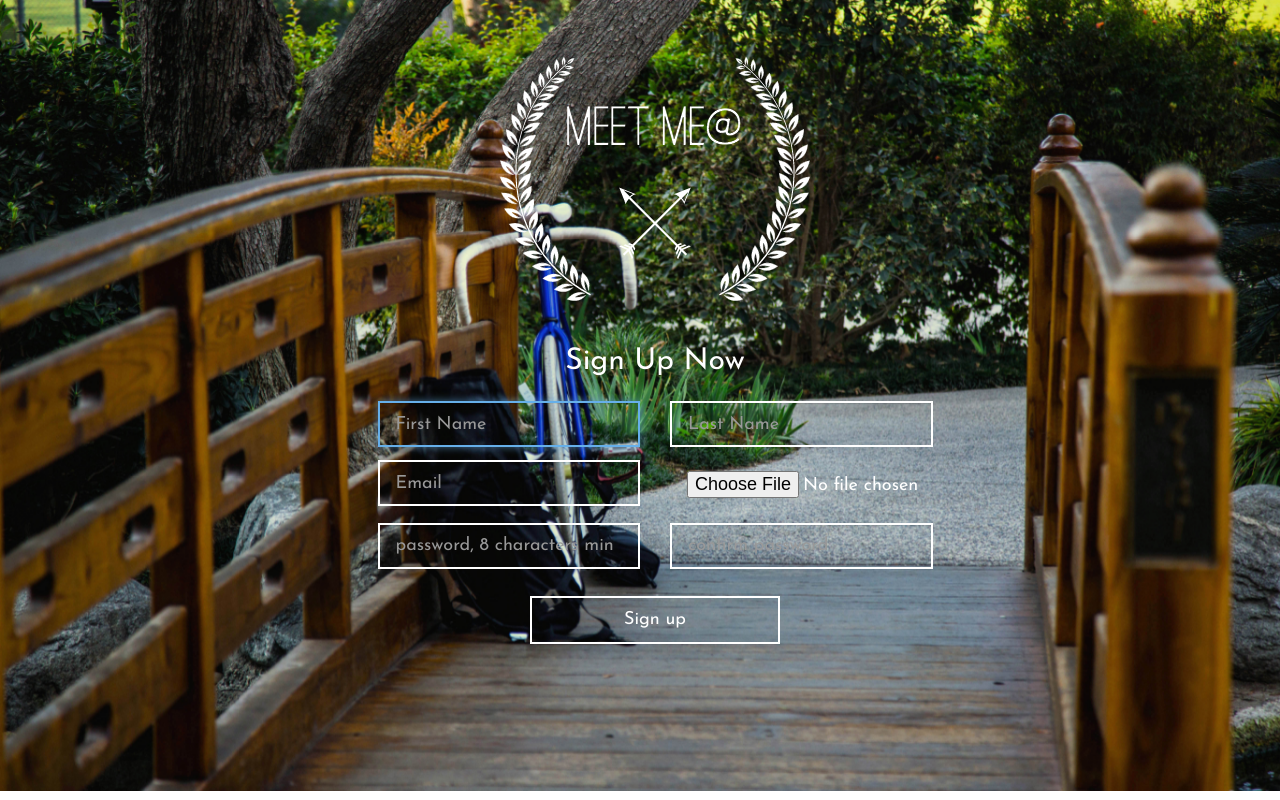
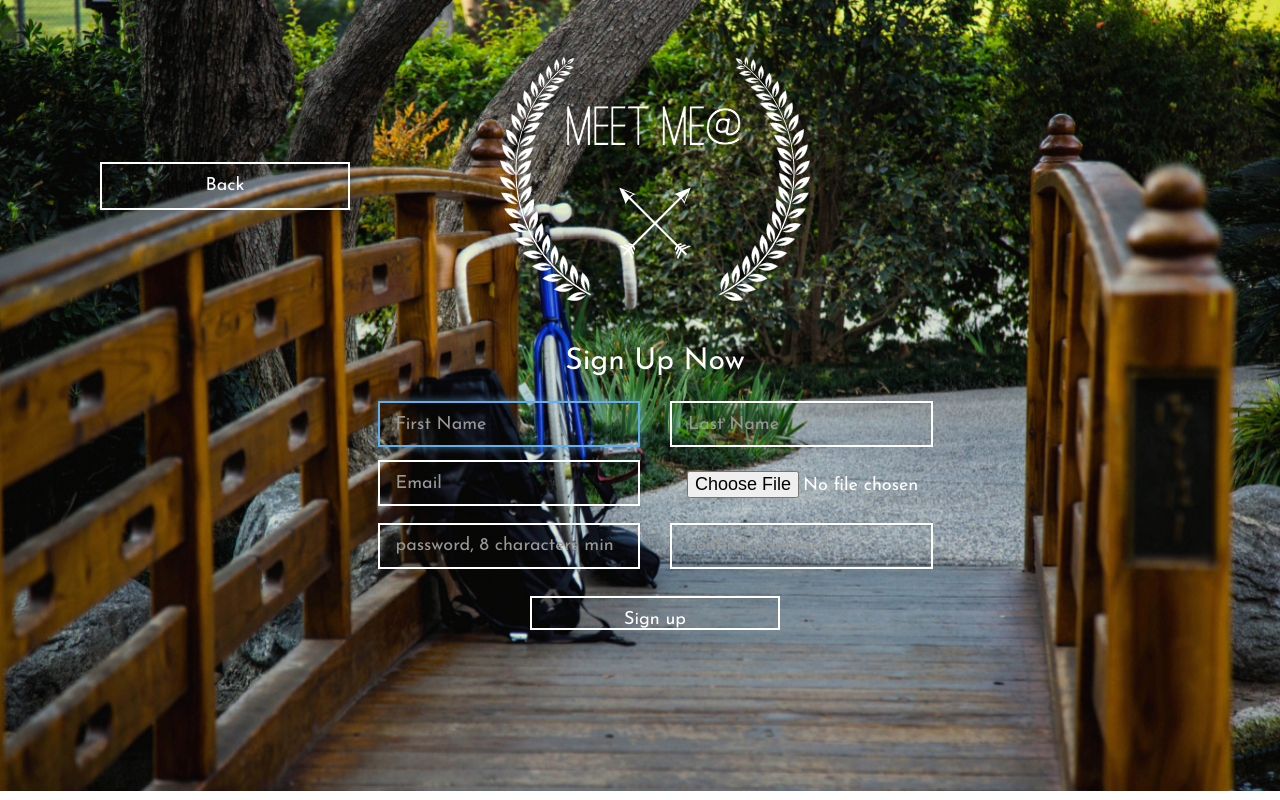
Before and after one commit to cmchavez/Meet-Me-At, a Rails app: the page made by app/views/users/registrations/new.html.erb in a window 1280 px wide. Run offline with Rails 7, Linux system fonts and the light colour scheme; style sheets or scripts are compiled from the project's sources; parts of the project's set-up code (start-up, migrations or seed data) failed here and were passed over; some libraries are stand-ins or nearby versions.

Commit message:
added a back button on the signup page

```diff
--- a/app/assets/javascripts/login.js
+++ b/app/assets/javascripts/login.js
@@ -4,14 +4,13 @@ $(document).on("page:load", login);
 
 function login(){
 	console.log("login is loading")
-	$("button").click(function(){
+	$(".loginnow").click(function(){
 		console.log('clicked')
 		$(".login1").fadeOut("fast");
 		$(".signin").fadeIn("fast");
 		$(".nav_signup").fadeIn("fast");
 
 	});
-
 }
 
 //    console.log("jquery is loaded")
--- a/app/assets/stylesheets/application.scss
+++ b/app/assets/stylesheets/application.scss
@@ -63,6 +63,10 @@ border-radius: 5px;
 .input-lg {
 	border-radius: 0px;
 	border: 2px white solid;
+}
+
+.input-lg:hover {
+	background:white;
 }
 
 .background {
--- a/app/views/users/registrations/new.html.erb
+++ b/app/views/users/registrations/new.html.erb
@@ -1,11 +1,16 @@
 <div class="container registration" id="wrap">
+    <div class="col-md-12">
+    <%= link_to "Back", new_user_session_path, :class=>"btn btn-default btn-lg col-md-12"%>
+    </div>
     <div id="logo-signup"></div>
+
+    <div class="signupnow">
       <div class="row">
           <div class= "col-md-6 col-md-offset-3">
               <h2>Sign Up Now</h2>
 
-<%= form_for(resource, :class=>"form", as: resource_name, url: registration_path(resource_name)) do |f| %>
-  <%= devise_error_messages! %>
+    <%= form_for(resource, :class=>"form", as: resource_name, url: registration_path(resource_name)) do |f| %>
+      <%= devise_error_messages! %>
 
     <div class="row">
       <div class="field col-xs-6 col-md-6">
@@ -38,9 +43,10 @@
 
 
   <div class="actions">
-    <%= f.submit "Sign up", :class=>"btn btn-default btn-lg" %>
+    <%= f.submit "Sign up", :class=>"btn btn-default btn-lg form-control" %>
   </div>
 <% end %>
+              </div>
           </div> <!-- close col-md-6 -->
       </div> <!-- close row -->
 </div>
--- a/app/views/users/sessions/new.html.erb
+++ b/app/views/users/sessions/new.html.erb
@@ -8,7 +8,7 @@
     <div id="logo" class="col-md-12"></div>
     <div class="col-md-12 login1">
     <h3 class="login">Already a member?</h3>
-    <button class="btn btn-default btn-lg">Sign in</button>
+    <button class="btn btn-default btn-lg loginnow">Sign in</button>
   </div> <!-- close col-md-12 -->
     <div class="col-md-12 login1">
       <h4 class="login">-----------------Or---------------</h4>
@@ -37,7 +37,7 @@
                 <%= f.password_field :password, autocomplete: "off", :class=>"form-control input-lg", placeholder:"password" %>
                 </div> <!-- close form-group div -->
 
-               <%= f.submit "Sign in", :class=>"btn btn-primary btn-lg submit" %><br>
+               <%= f.submit "Sign in", :class=>"btn btn-primary form-control" %><br>
 
 
                  <div class="checkbox">
```
